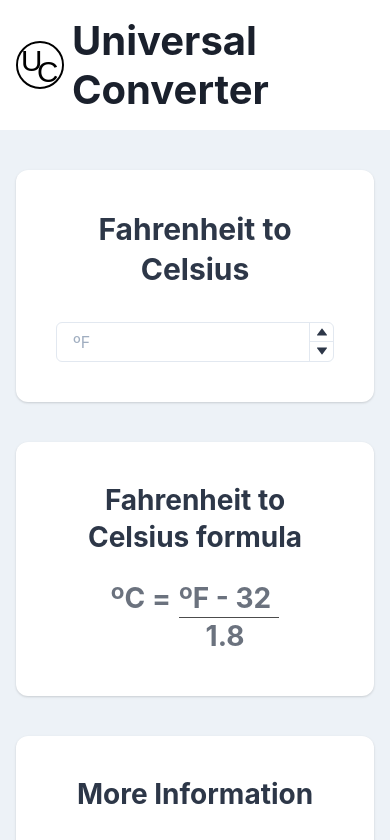
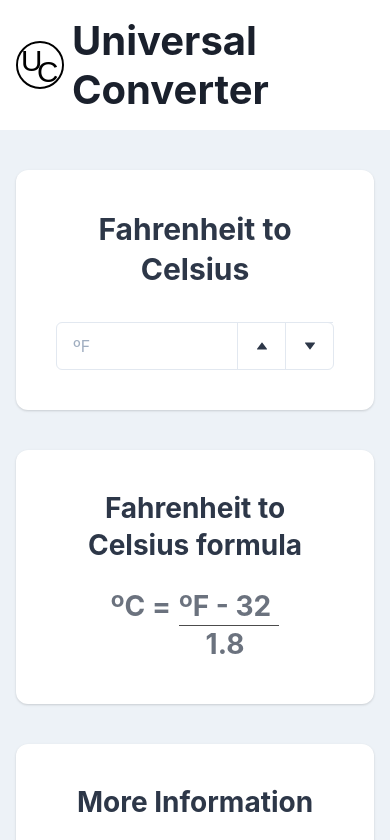
Before and after one commit to vghellere/universal-converter, a Next.js app: page /temperature/fahrenheit-to-celsius in a window 390 px wide. Shown: the top 840 px of the page. Built offline with nearby package versions, Linux system fonts and the light colour scheme.

Commit message:
fix: number input mobile

```diff
--- a/src/pages/temperature/fahrenheit-to-celsius/index.tsx
+++ b/src/pages/temperature/fahrenheit-to-celsius/index.tsx
@@ -60,8 +60,11 @@ const FahrenheitToCelsius: NextPage = () => {
                 mt={8}
                 onChange={(valueString) => setValue(valueString)}
               >
-                <NumberInputField placeholder='ºF' />
-                <NumberInputStepper>
+                <NumberInputField h='48px' placeholder='ºF' />
+                <NumberInputStepper
+                  w={['96px', '48px']}
+                  flexDir={['row', 'column']}
+                >
                   <NumberIncrementStepper />
                   <NumberDecrementStepper />
                 </NumberInputStepper>
```
